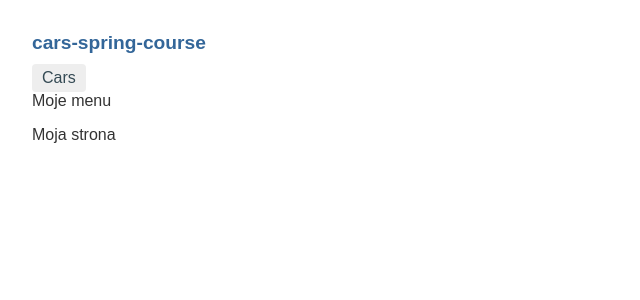
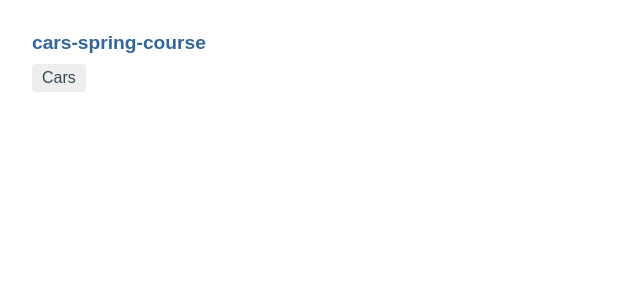
Before and after one commit to monika-rych/cars-spring-course, an Angular app: page / in a window 1280 px wide. Shown: the top 300 px of the page, without its empty margins (0-640 px from the left). Built offline with nearby package versions, Linux system fonts and the light colour scheme.

Commit message:
deleted not needed stuff

```diff
--- a/src/app/app.component.html
+++ b/src/app/app.component.html
@@ -4,5 +4,3 @@
   </nav>
 <router-outlet></router-outlet>
 <app-message></app-message>
-<nav>Moje menu</nav>
-<p>Moja strona</p>
```
